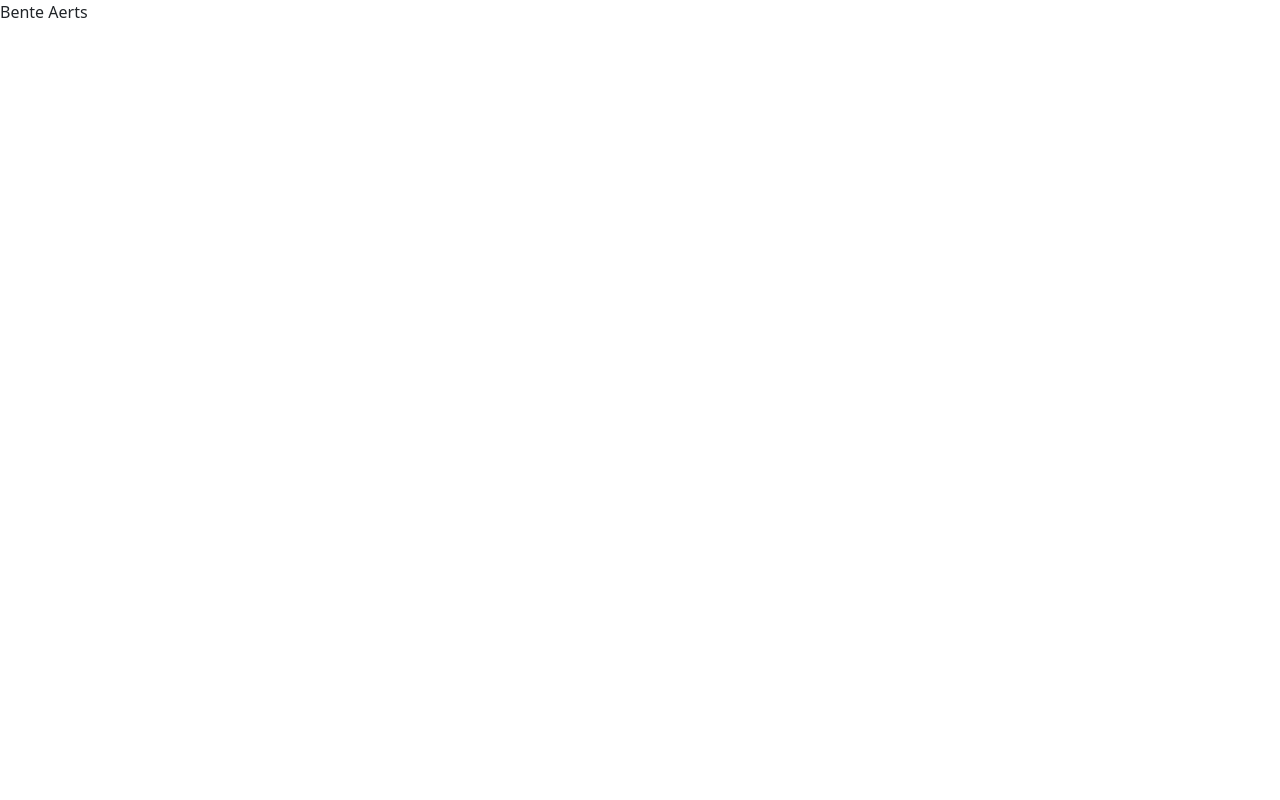
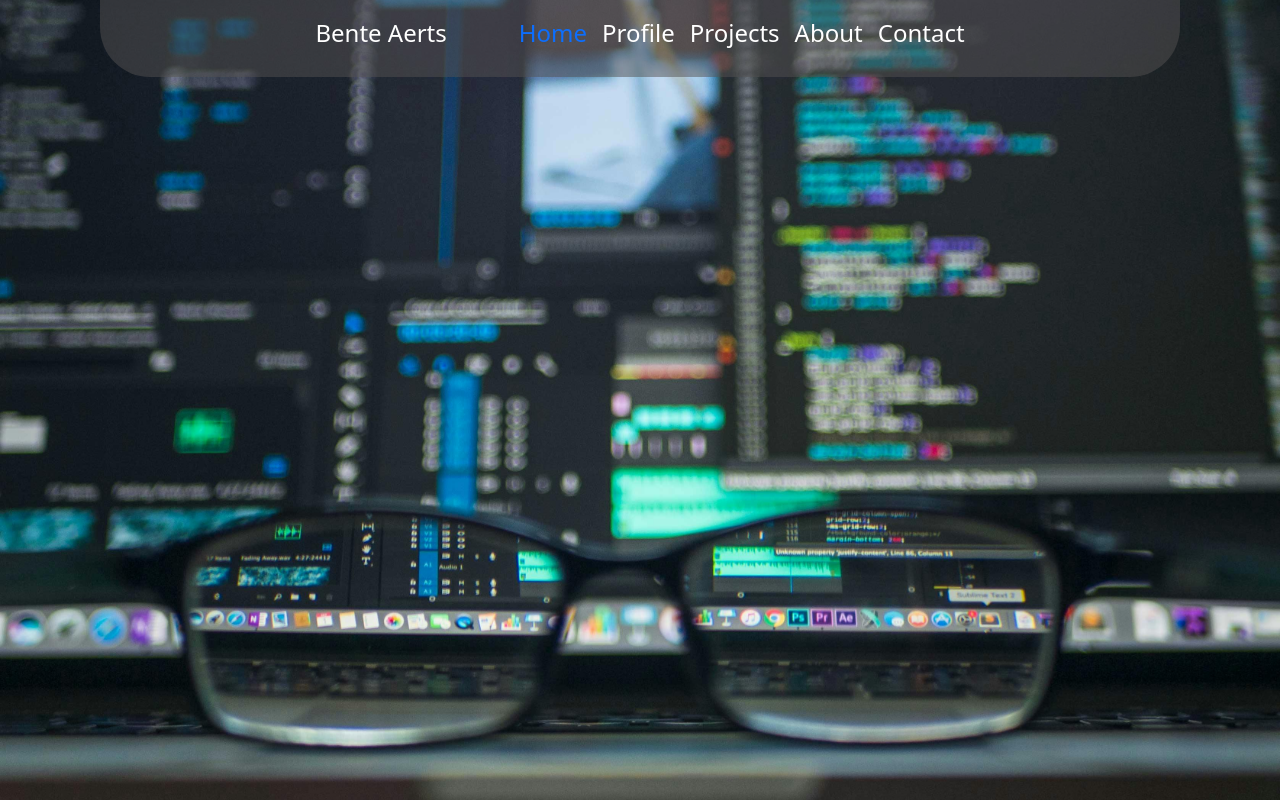
Before and after one commit to webpxl/41dvo1070-werkplekleren-1-portfolio-25-26-grdvo-BenteAertsPXL, a plain HTML site: page index.html in a window 1280 px wide. Drawn offline with nearby package versions, Linux system fonts and the light colour scheme.

Commit message:
een kleine start gemaakt met de header en map gemaakt voor de images

```diff
--- /dev/null
+++ b/index.css
@@ -0,0 +1,41 @@
+*{
+    margin: 0;
+    padding: 0;
+    box-sizing: border-box;
+}
+
+header{
+    background-image: url(assets/header_img.jpg);
+    background-size: cover;
+    background-repeat: no-repeat;
+    background-position: center;
+    height: 100vh;
+    width: auto%;
+}
+
+nav{
+    display: flex;
+    justify-content: center;
+    align-items: center;
+    gap: 40px;
+    background-color: rgba(84, 83, 83, 0.5);
+    padding: 15px 0px 10px 0px;
+    font-size: 1.5rem;
+    color: white;
+    margin: 0px 100px;
+    border-radius: 0px 0px 50px 50px;
+
+}
+
+ul{
+    list-style: none;
+    float: right;
+    display: flex;
+    gap: 15px;
+    text-align: center;
+}
+
+ul a{
+    text-decoration: none;
+
+}
--- a/index.html
+++ b/index.html
@@ -5,8 +5,21 @@
     <meta name="viewport" content="width=device-width, initial-scale=1.0">
     <title>portfolio</title>
     <link href="https://cdn.jsdelivr.net/npm/bootstrap@5.3.0/dist/css/bootstrap.min.css" rel="stylesheet">
+    <link rel="stylesheet" href="index.css">
 </head>
 <body>
-    <p>Bente Aerts</p>
+    <header id="header">
+        <nav>
+            <p>Bente Aerts</p>
+            <ul>
+                <li><a href="#header">Home</a></li>
+                <li><a href=""></a>Profile</li>
+                <li><a href=""></a>Projects</li>
+                <li><a href=""></a>About</li>
+                <li><a href=""></a>Contact</li>
+            </ul>
+        </nav>
+
+    </header>
 </body>
 </html>
```
Also changed, not shown: assets/header_img.jpg (added).
